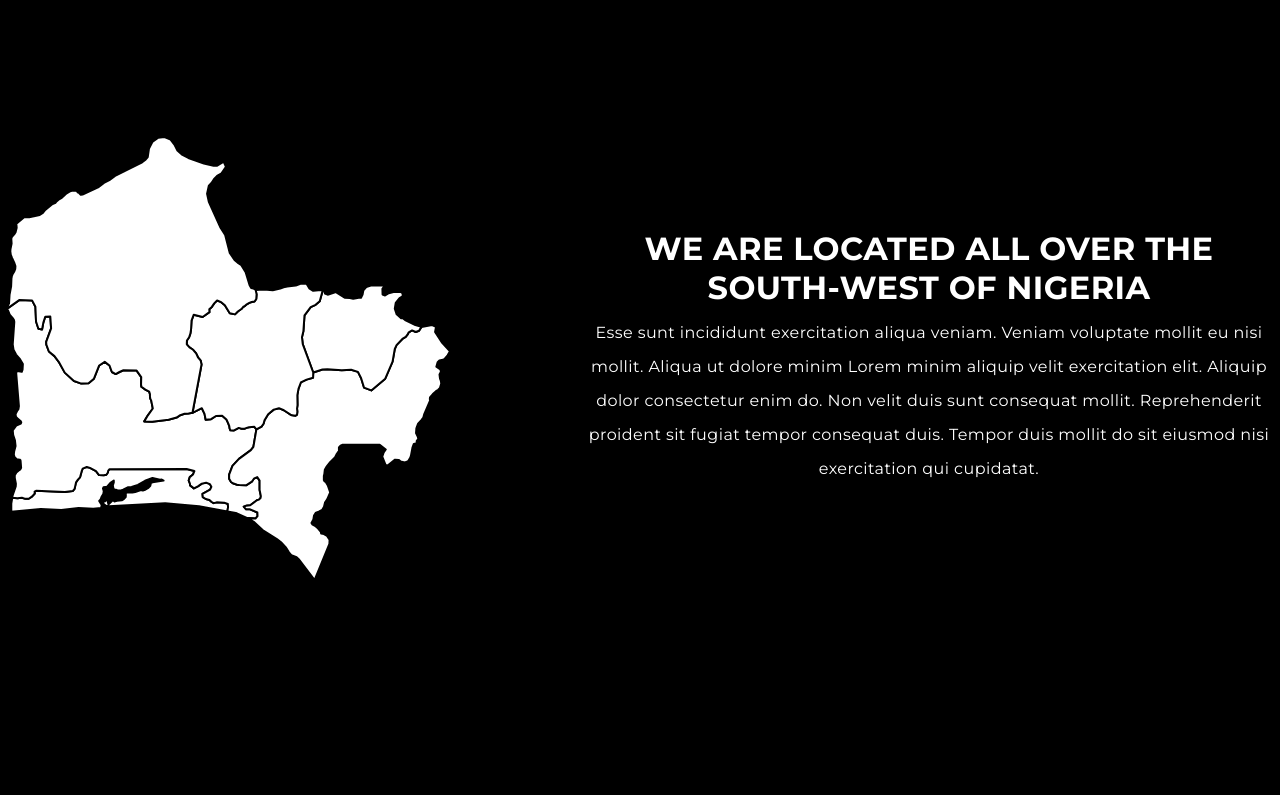
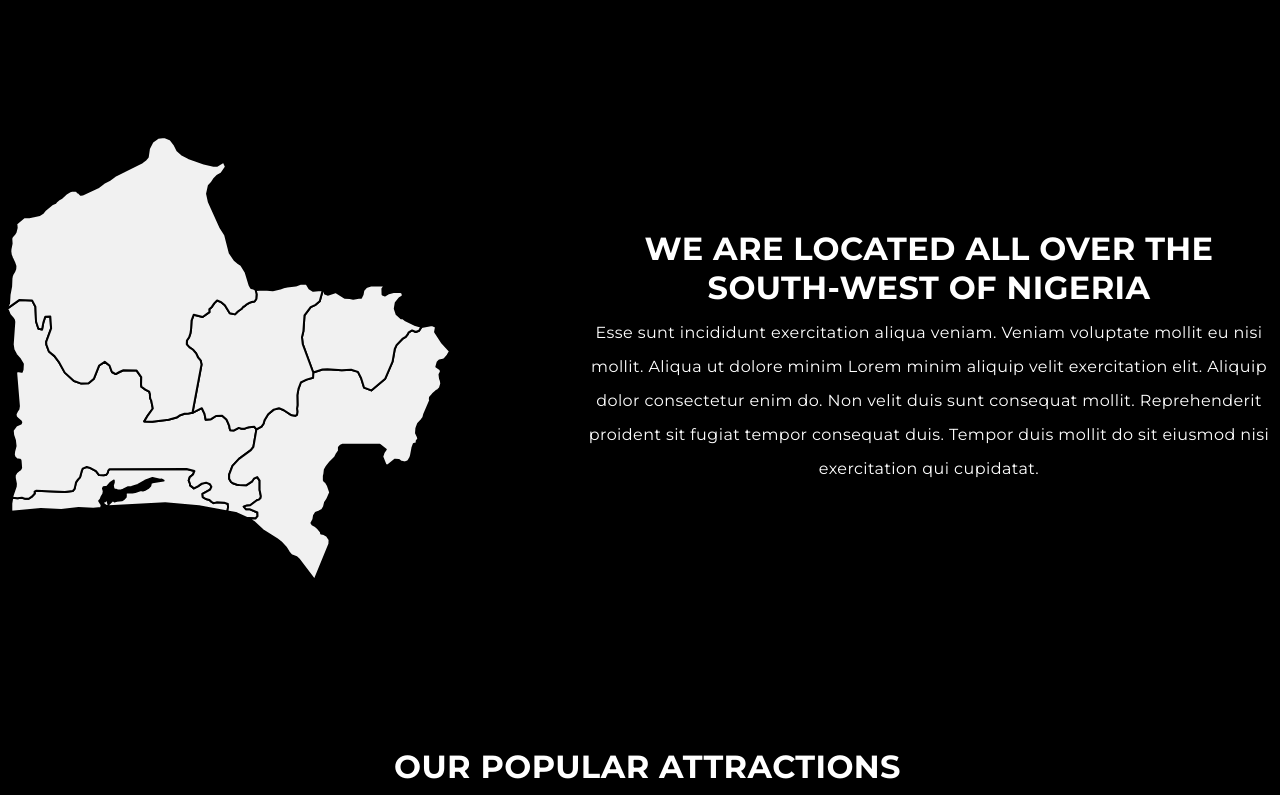
Before and after one commit to KvNGCzA/the-zoo, a React (Create React App) app: page / in a window 1280 px wide. Shown: the part 840-1635 px from the top of the page. Built offline with nearby package versions, Linux system fonts and the light colour scheme.

Commit message:
add write up animations

```diff
--- a/src/App.js
+++ b/src/App.js
@@ -78,18 +78,35 @@ class App extends Component {
       image: lions_den,
       text: 'the lions den'
     }],
-    logoLeft: '-33rem'
+    logoLeft: '-100%',
+    writeupLeft: '100%',
+    mapOpacity: 0
   }
 
   componentDidMount() {
     this.loopImages();
     this.setLoadingAnimation();
+    this.setMapContainerListener();
   }
 
   setLoadingAnimation = () => {
     setTimeout(() => {
       this.setState({ logoLeft: '5rem', scheduelPosition: -176 });
     }, 1000);
+  }
+
+  setMapContainerListener = () => {
+    setTimeout(() => {
+      const mapContainerPosition = document.getElementById('map-container').offsetTop;
+      window.addEventListener('scroll', () => this.setMapContainerContent(mapContainerPosition), false)
+    }, 2000);
+  }
+
+  setMapContainerContent = (position) => {
+    if (window.pageYOffset > (position - 1000) && this.state.writeupLeft !== 0 ) {
+      window.removeEventListener('scroll', () => this.setMapContainerContent, false);
+      return this.setState({ writeupLeft: 0, mapOpacity: 1 }, () => window.addEventListener('scroll',  () => this.setMapContainerContent(position), false));
+    }
   }
 
   loopImages = () => {
@@ -117,17 +134,6 @@ class App extends Component {
     );
   }
 
-  // scheduelPosition = () => {
-  //   if (window.pageYOffset > 10 && this.state.scheduelPosition === 0) {
-  //     window.removeEventListener('scroll', this.scheduelPosition, false);
-  //     return this.setState({ scheduelPosition: -176 }, () => window.addEventListener('scroll', this.scheduelPosition, false));
-  //   }
-  //   if (window.pageYOffset <= 10 && this.state.scheduelPosition === -176) {
-  //     window.removeEventListener('scroll', this.scheduelPosition, false);
-  //     return this.setState({ scheduelPosition: 0 }, () => window.addEventListener('scroll', this.scheduelPosition, false));
-  //   }
-  // }
-
   renderScheduleCards = () => {
     return (
       <div className="schedule-cards-container"
@@ -142,9 +148,9 @@ class App extends Component {
 
   renderMapContainer = () => {
     return (
-      <div className="map-container">
-        <ReactSVG className="southwest-map" src={map} alt="south west nigeria map"/>
-        <div className="map-writeup">
+      <div className="map-container" id="map-container">
+        <ReactSVG className="southwest-map" style={{ opacity: this.state.mapOpacity }} src={map} alt="south west nigeria map"/>
+        <div className="map-writeup" style={{ left: this.state.writeupLeft }}>
           <p className="title">
             we are located all over the south-west of nigeria
           </p>
--- a/src/App.scss
+++ b/src/App.scss
@@ -109,11 +109,12 @@ body{
   justify-content: space-between;
   margin: auto;
   width: rem-calc(1268);
-  margin-bottom: 15rem;
+  margin-bottom: 12rem;
 
   .southwest-map {
     height: rem-calc(443);
     width: auto;
+    transition: opacity 5s;
 
     .nigerian-state {
       transition: opacity 1s;
@@ -129,6 +130,8 @@ body{
     color: white;
     width: rem-calc(690);
     text-align: center;
+    position: relative;
+    transition: left 2s;
 
     .title {
       font-size: rem-calc(32);
```
